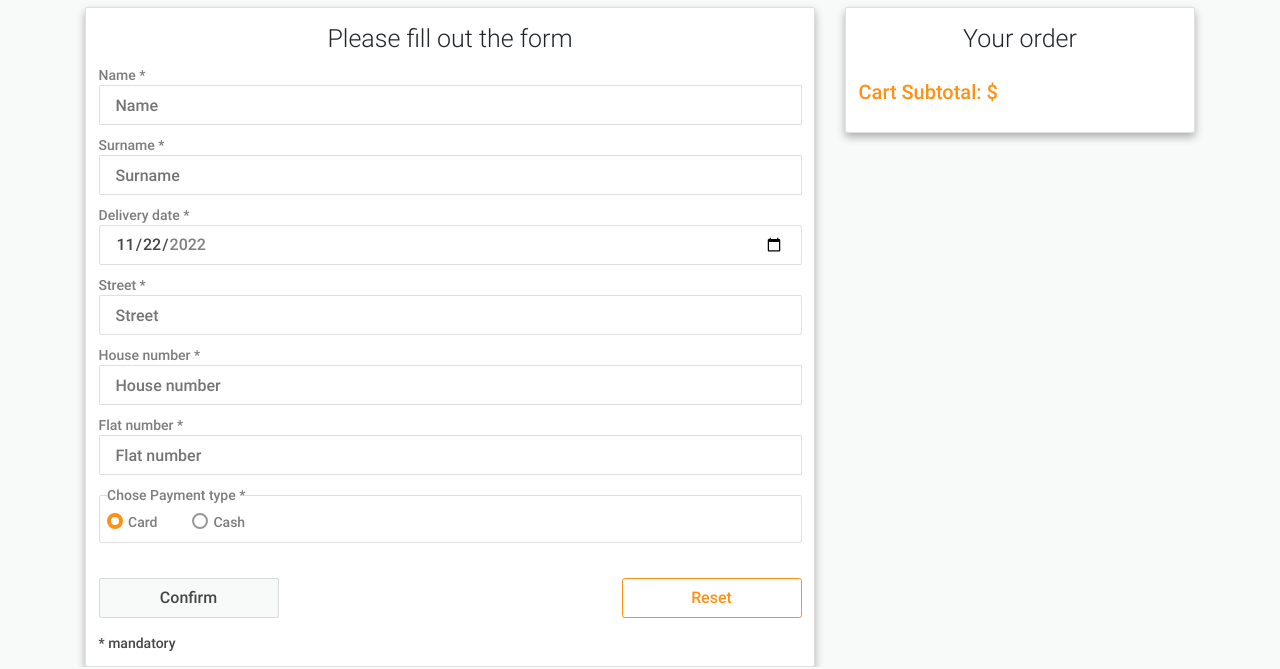
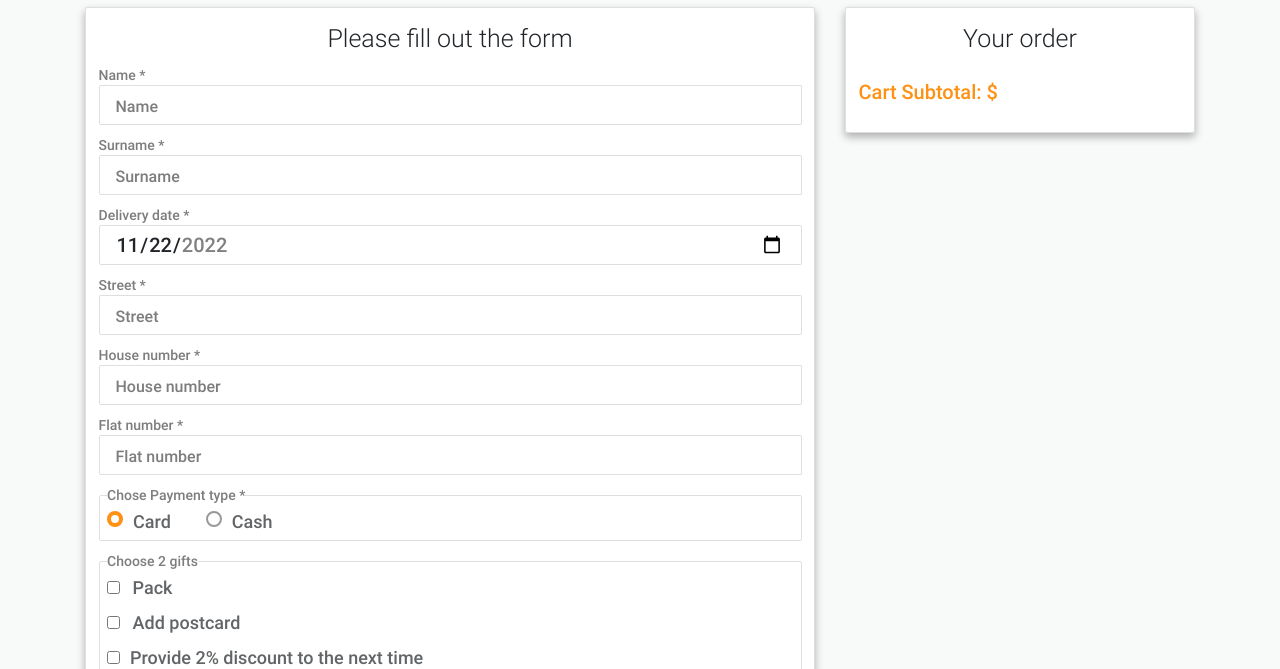
Before and after one commit to Julia-Kopichenko/books-shop, a plain HTML site: page pages/orderPage/index.html in a window 1280 px wide. Shown: the part 283-952 px from the top of the page. Drawn offline with Linux system fonts and the light colour scheme.

Commit message:
feat: add gifts choce

```diff
--- a/js/cart.js
+++ b/js/cart.js
@@ -58,8 +58,14 @@ class Cart {
   }
   listenEvents() {
     //  DRAG AND DROP
-    this.binWrapper.ondragover = (event) => event.preventDefault();
-    this.binWrapper.ondragenter = (event) => event.preventDefault();
+    const dragEnter = (e) => {
+      e.preventDefault();
+    };
+    const dragOver = (e) => {
+      e.preventDefault();
+    };
+    this.binWrapper.addEventListener("dragenter", dragEnter);
+    this.binWrapper.addEventListener("dragover", dragOver);
 
     this.btnConfirm.addEventListener("click", () => {
       this.openOrderPage();
--- a/js/orderForm.js
+++ b/js/orderForm.js
@@ -88,6 +88,18 @@ function inputHandler({ target }) {
     }
   }
 }
+// checkbox
+const allCheckbox = document.querySelectorAll(".checkbox");
+const max = 2;
+allCheckbox.forEach((input) => {
+  input.addEventListener("click", isCheked);
+});
+function isCheked(event) {
+  const checkedInputs = document.querySelectorAll(".checkbox:checked");
+  if (checkedInputs.length > max) {
+    event.preventDefault();
+  }
+}
 
 // clear form function
 function clearForm() {
--- a/pages/orderPage/index.html
+++ b/pages/orderPage/index.html
@@ -51,15 +51,33 @@
                     pattern="^[1-9–]+[-0-9–]*$">
                   <span class="error-message none">Only positive numbers,dash symbol is allowed</span>
                   <!-- Payment type -->
-                  <fieldset id="paymentType">
+                  <fieldset>
                     <legend>Chose Payment type *</legend>
                     <input type="radio" id="card" name="paymentType" value="card" checked>
                     <label for="card">Card</label>
                     <input type="radio" id="cash" name="paymentType" value="cash">
                     <label for="cash">Cash</label>
                   </fieldset>
+                  <!-- gifts -->
+                  <fieldset class="checkbox-wrapper">
+                    <legend>Choose 2 gifts</legend>
+                    <div>
+                      <input type="checkbox" class="checkbox" name="pack" value="pack" id="pack" />
+                      <label for="pack">Pack</label>
+                    </div>
+                    <div>
+                      <input type="checkbox" class="checkbox" name="postcard" value="postcard" id="postcard" />
+                      <label for="postcard">Add postcard</label>
+                    </div>
+                    <div>
+                      <input type="checkbox" class="checkbox" name="discount" value="discount" id="discount" /><label
+                        for="discount">Provide 2% discount to the next time</label>
+                    </div>
+                    <div><input type="checkbox" class="checkbox" name="pen" value="pen" id="pen" /><label
+                        for="pen">Branded pen or pencil</label>
+                    </div>
 
-
+                  </fieldset>
                 </div>
                 <div class="form__button-type">
                   <input type="submit" class="btn" id="btn-submit" name="btn-submit" value="Confirm" disabled>
@@ -73,6 +91,7 @@
         </div>
       </div>
     </main>
+    <footer></footer>
   </div>
 
   <script src="../../js/toggleBinStatus.js"></script>
--- a/styles/layouts/orderForm.scss
+++ b/styles/layouts/orderForm.scss
@@ -8,13 +8,17 @@
 }
 // label
 label,
-legend {
+legend,
+::placeholder {
   text-align: start;
   font-weight: 500;
   font-size: 14px;
   line-height: 20px;
   color: $color-text-light;
   opacity: 0.7;
+}
+::placeholder {
+  font-size: 1.6rem;
 }
 // inputs
 input[type="text"],
@@ -25,10 +29,10 @@ input[type="date"] {
   border: $border;
   border-radius: 2px;
   font-family: "Roboto", Arial, sans-serif;
-  font-size: 1.6rem;
+  font-size: 2rem;
   line-height: 140%;
   padding: 9px 17px 9px 16px;
-  color: $color-text-light;
+  color: $color-text;
   &:hover {
     border: 1px solid $color-orange;
   }
@@ -51,7 +55,7 @@ input[type="date"] {
     border: 1px solid red;
   }
 }
-#paymentType {
+fieldset {
   display: flex;
   align-items: flex-start;
   border: $border;
@@ -59,7 +63,12 @@ input[type="date"] {
   & label {
     margin-right: 35px;
     line-height: 27px;
+    font-family: "Roboto", Arial, sans-serif;
+    color: $color-text;
+    font-size: 1.8rem;
+    line-height: 140%;
   }
+  margin-bottom: 1rem;
 }
 input[type="radio"] {
   appearance: none;
@@ -68,12 +77,22 @@ input[type="radio"] {
   height: 16px;
   border: 2px solid #999;
   transition: 0.2s all linear;
-  margin-right: 5px;
+  margin-right: 1rem;
   position: relative;
-  top: 4px;
+  top: 2px;
   &:checked {
     border: 4px solid $color-orange;
   }
+}
+.checkbox-wrapper {
+  display: flex;
+  flex-direction: column;
+  & div {
+    margin-bottom: 1rem;
+  }
+}
+input[type="checkbox"] {
+  margin-right: 1rem;
 }
 
 // error message
@@ -107,3 +126,7 @@ input[type="radio"] {
     margin-right: 1rem;
   }
 }
+
+footer {
+  height: 20rem;
+}
```
Also changed, not shown: styles/style.css, 1 other file.
